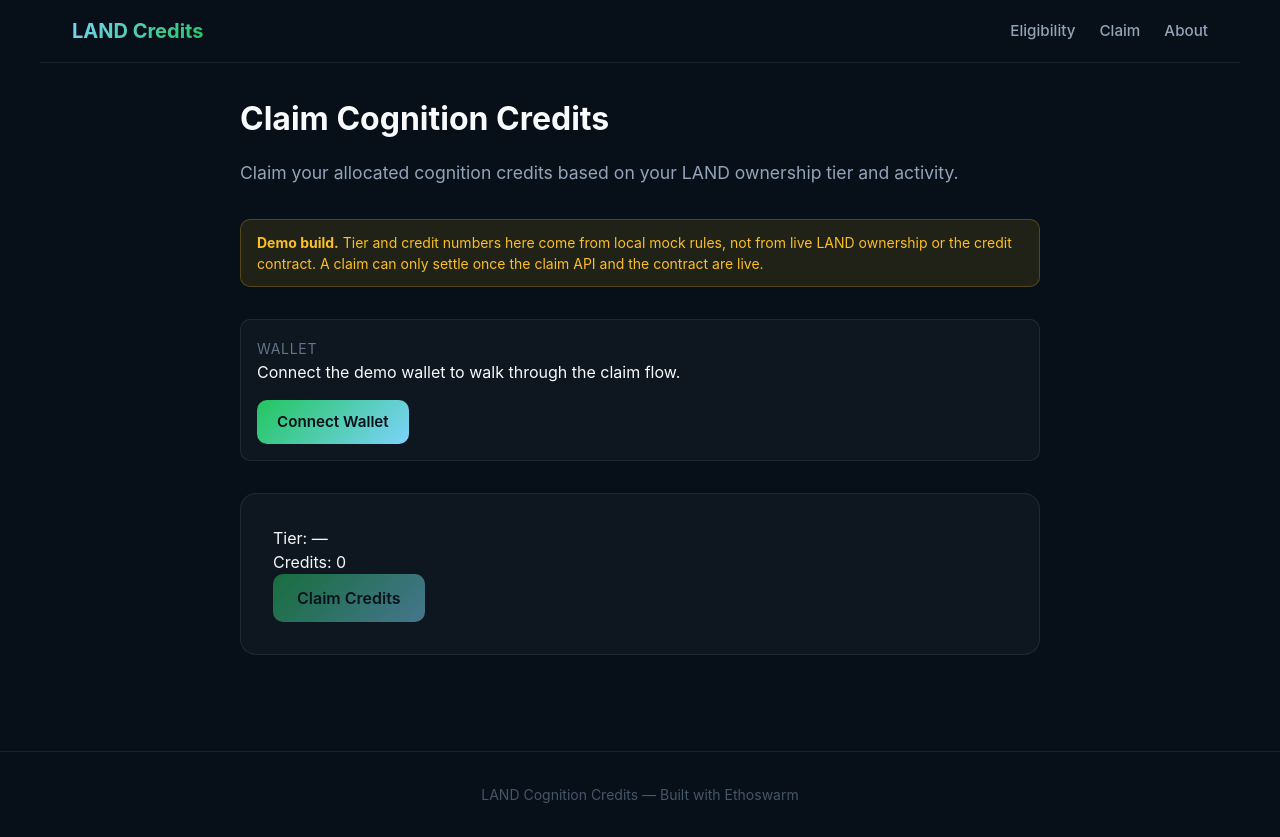
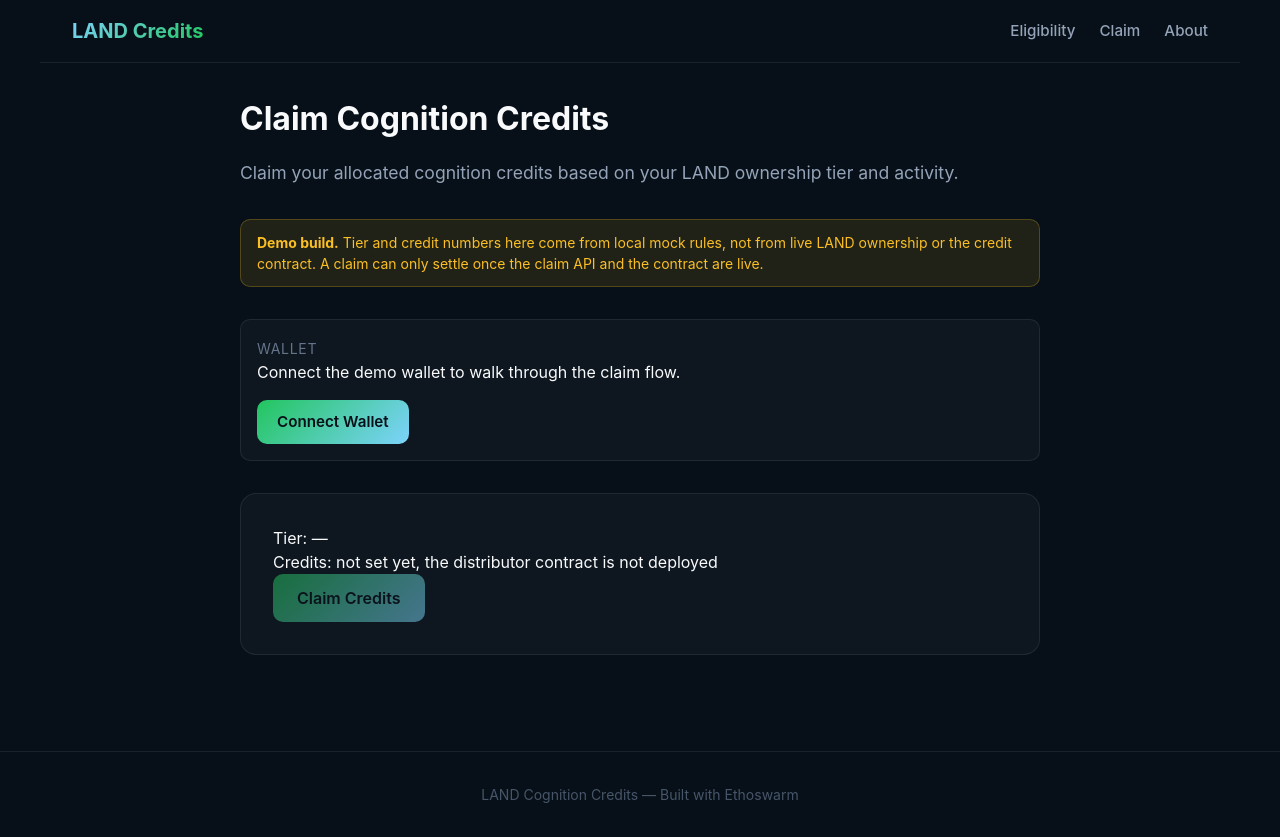
Before and after one commit to sebvibevalley/land-cognition-credits-website, a Next.js app: page /claim in a window 1280 px wide. Built offline with nearby package versions, Linux system fonts and the light colour scheme.

Commit message:
fix(claim): never print a zero credit allocation as a real amount

```diff
--- a/src/components/claim-panel-component-v2.tsx
+++ b/src/components/claim-panel-component-v2.tsx
@@ -87,7 +87,12 @@ export default function ClaimPanel({
   return (
     <Panel>
       <p>Tier: {eligibility.tier}</p>
-      <p>Credits: {eligibility.creditAllocation}</p>
+      <p>
+        Credits:{' '}
+        {eligibility.creditAllocation > 0
+          ? eligibility.creditAllocation
+          : 'not set yet, the distributor contract is not deployed'}
+      </p>
       <ClaimButton onClick={handleClaim} disabled={claiming || !address}>
         {claiming ? 'Claiming...' : 'Claim Credits'}
       </ClaimButton>
```
